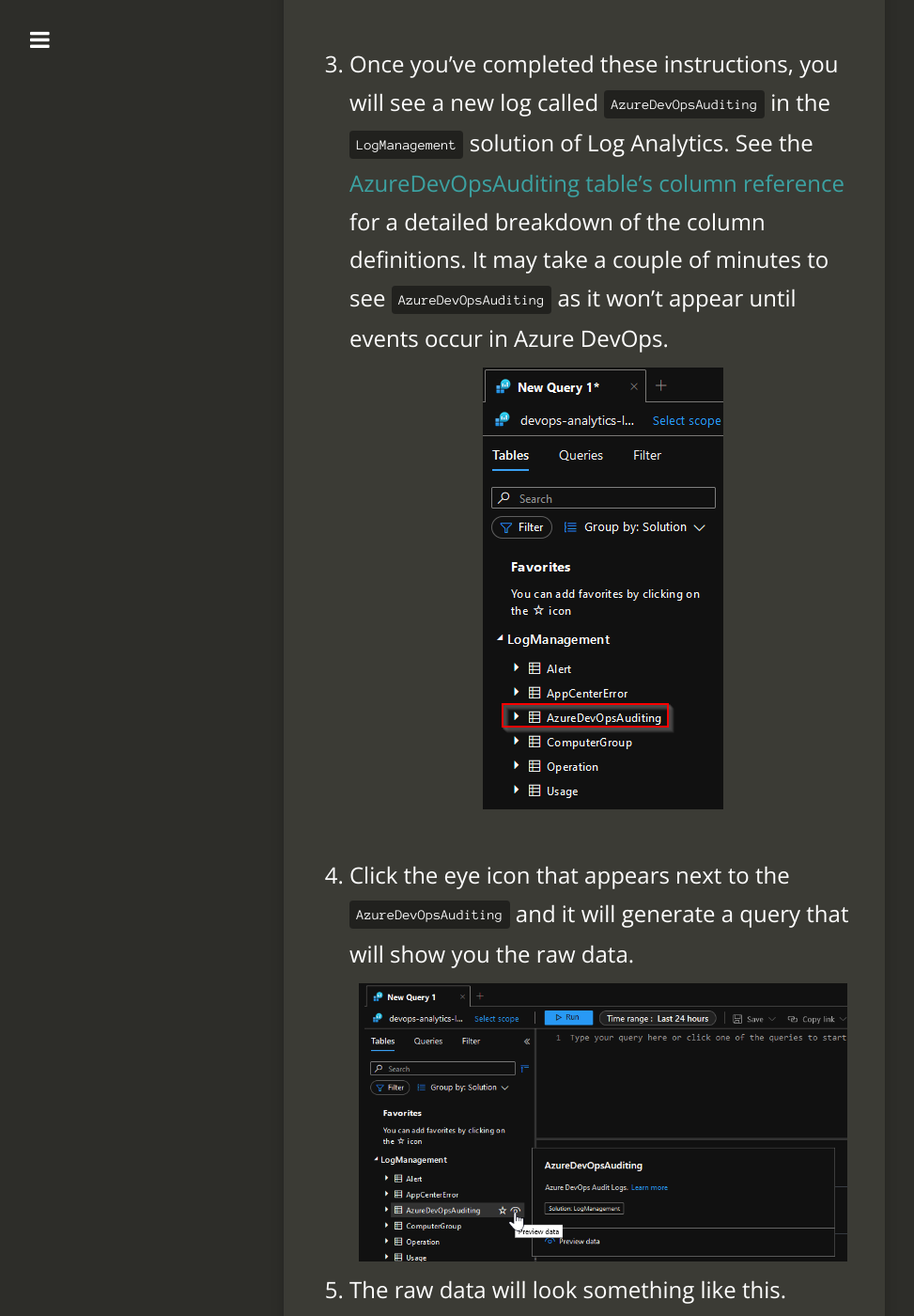
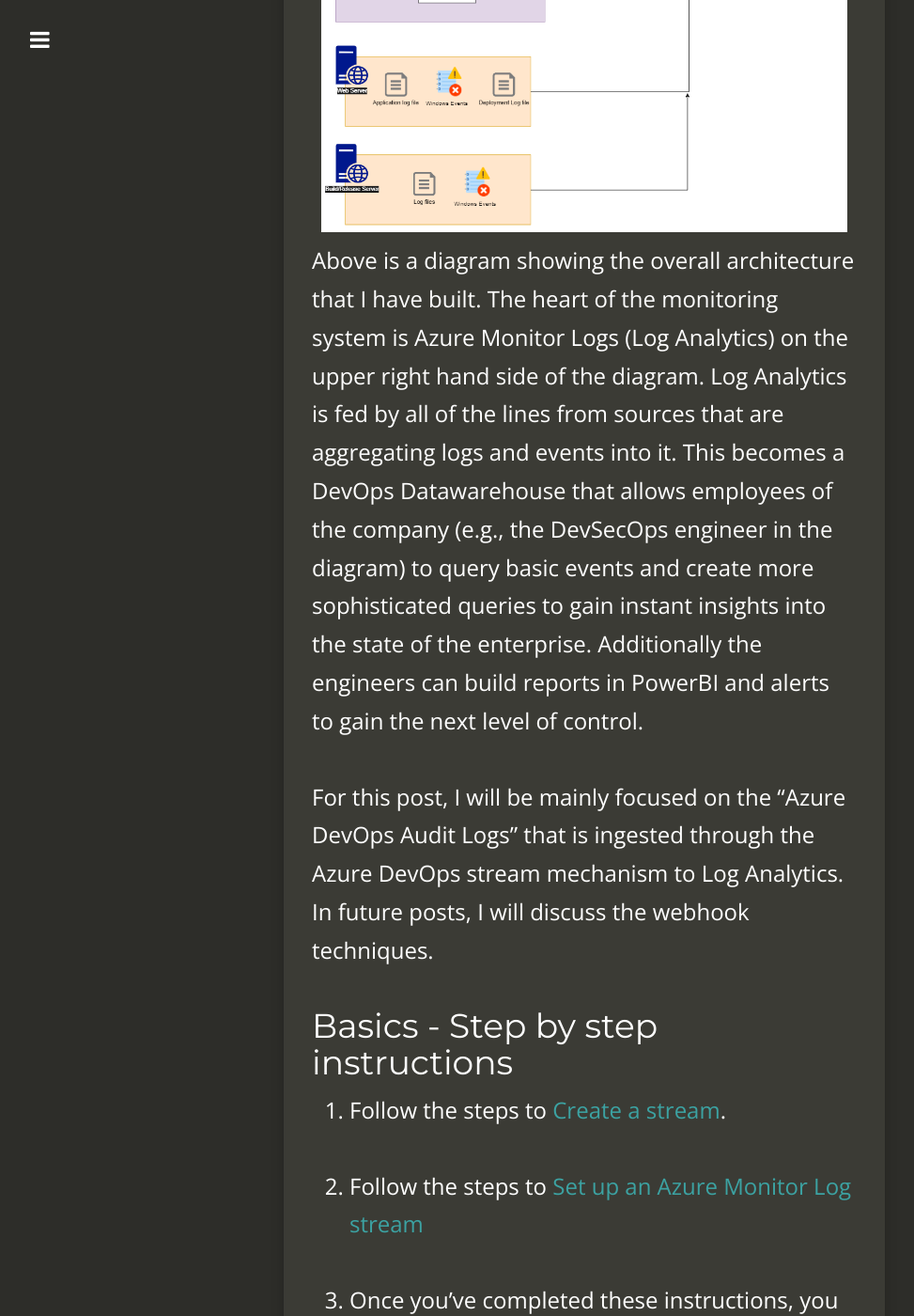
Before and after one commit to GitMje/gitmje.github.io, a Jekyll site: the page built from _posts/2020-11-25-ado-auditing.md, in a window 1280 px wide and 1400 px high, scrolled down 1487 px. Shown: the whole window at 94% size, without its empty margins (18-991 px from the left). Built offline with Jekyll 4.4.1, drawn with Linux system fonts in a browser that asks for light colours; nearby versions of some CDN libraries; some of the changed text lies outside the part shown.

Commit message:
Update post with arch diagram

```diff
--- a/_posts/2020-11-25-ado-auditing.md
+++ b/_posts/2020-11-25-ado-auditing.md
@@ -18,6 +18,11 @@ My team has had beem getting countless questions for SOC2, HiTrust, and SOX audi
 I found myself wanting to answer simple questions like, "Who has been added/removed from our Azure DevOps Services instance and who made these changes?".  In this quick post, I will show you how Azure DevOps Audit streams can help solve these questions.
 
 Azure DevOps allows you to push data to Log Analytics (Azure Monitor Log) in order to report on the data and combine the data with other logs aggregaged from other sources. Streaming Azure DevOps data to Log Analytics is easy to setup, extremely insightful once implemented, has no maintenance, and is cheap to run (basicially free).
+
+![ado-audit-arch](/assets/2020-11-25-ado-auditing/ado-audit-arch.png)
+Above is a diagram showing the overall architecture that I have built.  The heart of the monitoring system is Azure Monitor Logs (Log Analytics) on the upper right hand side of the diagram.  Log Analytics is fed by all of the lines from sources that are aggregating logs and events into it.  This becomes a DevOps Datawarehouse that allows employees of the company (e.g., the DevSecOps engineer in the diagram) to query basic events and create more sophisticated queries to gain instant insights into the state of the enterprise.  Additionally the engineers can build reports in PowerBI and alerts to gain the next level of control.
+
+For this post, I will be mainly focused on the "Azure DevOps Audit Logs" that is ingested through the Azure DevOps stream mechanism to Log Analytics.  In future posts, I will discuss the webhook techniques.
 
 ## Basics - Step by step instructions ##
 
```
Also changed, not shown: assets/2020-11-25-ado-auditing/ado-audit-arch.png (added).
